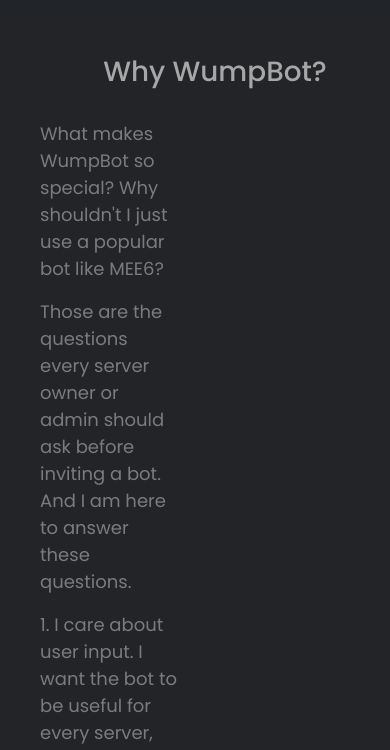
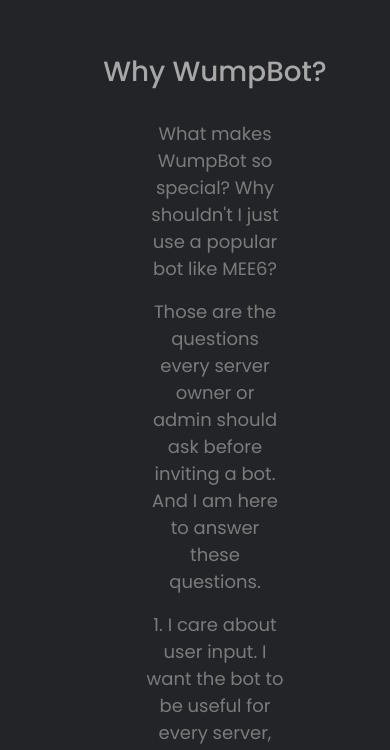
Before and after one commit to NerfedJabolo/WumpBotSite, a plain HTML site: page index.html in a window 390 px wide. Shown: the part 86-836 px from the top of the page. Drawn offline with nearby package versions, Linux system fonts and the light colour scheme.

Commit message:
media size commit

```diff
--- a/styles.css
+++ b/styles.css
@@ -147,3 +147,14 @@ background: #e91e63;
 .container .card:nth-child(3) .box .content a{
 background: #97dc47;
 }
+
+@media only screen and (max-width: 992px) {
+    .why {
+        text-align: center;
+    }
+    .why .reason {
+        width: 50%;
+        margin: 0 auto;
+        font-size: large;
+    }
+  }
```
